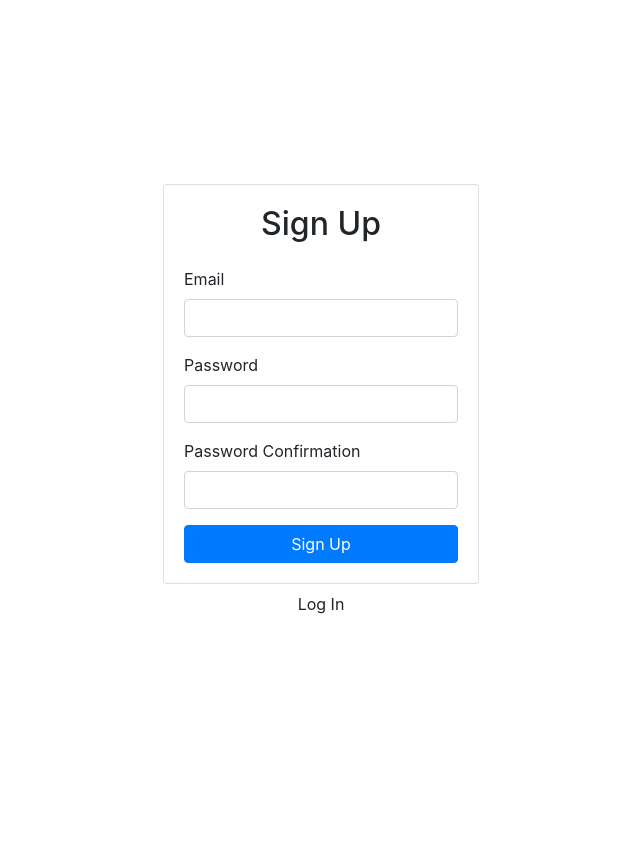
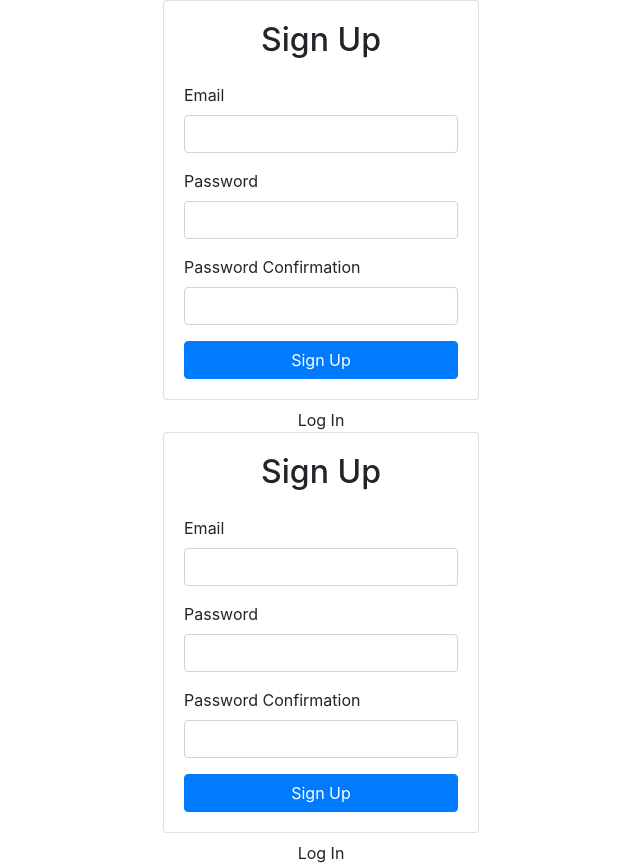
Before and after one commit to thishonestabe/lameflixreactfirebase, a React (Create React App) app: page /signup in a window 1280 px wide. Shown: the whole page, without its empty margins (319-959 px from the left). Before the commit the page ends 800 px from the top, so only its background shows below. Built offline with nearby package versions, Linux system fonts and the light colour scheme; no server answers.

Commit message:
React router added

```diff
--- a/package.json
+++ b/package.json
@@ -11,6 +11,7 @@
     "react": "^17.0.1",
     "react-bootstrap": "^1.4.0",
     "react-dom": "^17.0.1",
+    "react-router-dom": "^5.2.0",
     "react-scripts": "4.0.1",
     "web-vitals": "^0.2.4"
   },
--- a/src/components/App.js
+++ b/src/components/App.js
@@ -3,18 +3,26 @@ import Signup from "./Signup";
 import 'bootstrap/dist/css/bootstrap.min.css';
 import {Container} from "react-bootstrap";
 import AuthProvider from "../contexts/AuthContext";
+import {BrowserRouter as Router, Switch, Route } from "react-router-dom";
 function App() {
   return (
 
-      <AuthProvider>
+
           <Container className={"d-flex align-items-center justify-content-center"}
                      style={{minHeight: "100vh"}}>
               <div className="w100" style={{maxWidth: '400px'}}>
+                  <Router>
+                      <AuthProvider>
+                          <Switch>
+                              <Route path={'/signup'} component={Signup}/>
+                          </Switch>
+                      </AuthProvider>
+                  </Router>
                   <Signup/>
               </div>
 
           </Container>
-      </AuthProvider>
+
 
       )
 }
--- a/src/components/Signup.js
+++ b/src/components/Signup.js
@@ -6,7 +6,7 @@ export default function Signup() {
     const emailRef = useRef();
     const passwordRef = useRef();
     const passwordConfirmRef = useRef();
-    const { signup, currentUser } = useAuth();
+    const  signup  = useAuth();
     const [error, setError] = useState('')
     const [loading, setLoading] = useState(false)
 
--- a/src/contexts/AuthContext.js
+++ b/src/contexts/AuthContext.js
@@ -8,13 +8,14 @@ export function useAuth() {
 
 export default function AuthProvider({children}) {
     const [currentUser, setCurrentUser] = useState({})
-
+    const [loading, setLoading] = useState(true)
     function signup(email, password) {
        return auth.createUserWithEmailAndPassword(email, password);
     }
     useEffect(()=> {
        const unsubscribe = auth.onAuthStateChanged((user) => {
-            setCurrentUser(user);
+           setCurrentUser(user);
+           setLoading(false)
         })
         return unsubscribe
     }, [])
@@ -26,7 +27,7 @@ export default function AuthProvider({children}) {
     }
     return (
         <AuthContext.Provider value={value}>
-            {children}
+            {!loading && children}
         </AuthContext.Provider>
     )
 }
```
Also changed, not shown: 2 other files (tests, documents, lock files or other folders).
